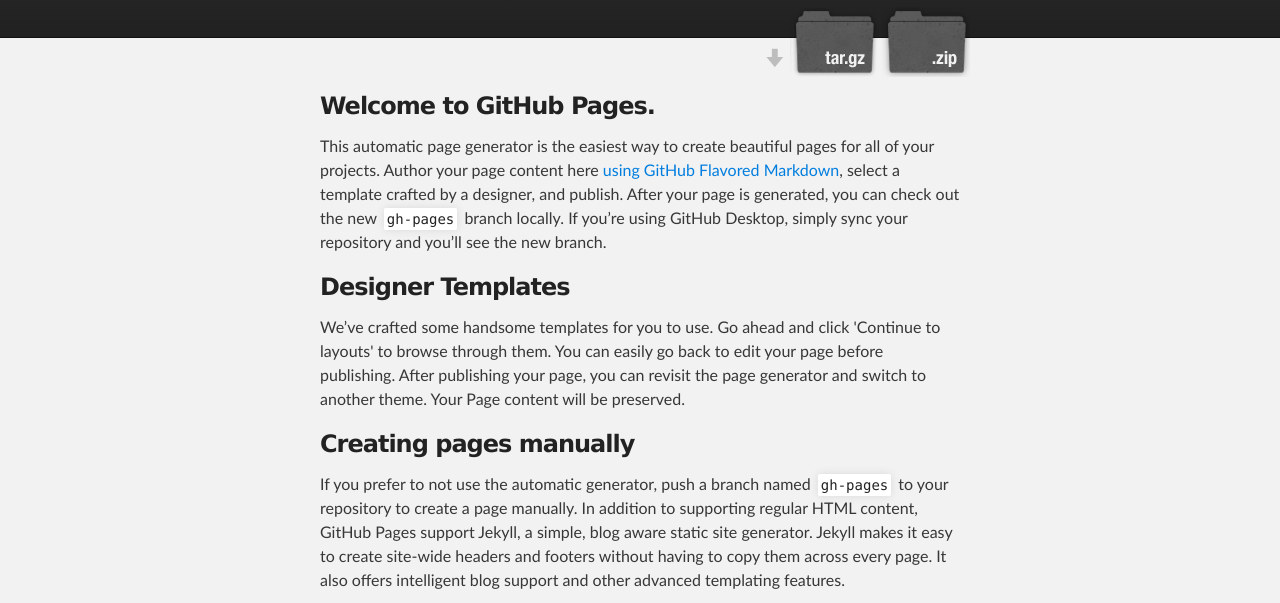
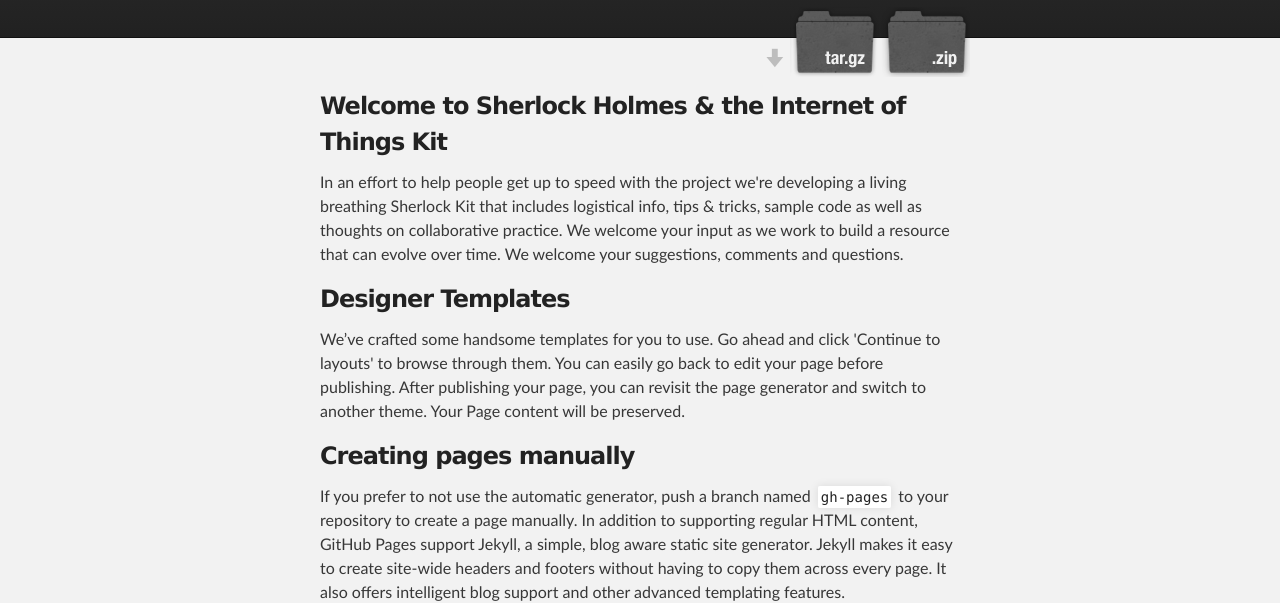
Before and after one commit to sherlockIoT/kit, a plain HTML site: page index.html in a window 1280 px wide. Shown: the part 208-811 px from the top of the page. Drawn offline with Linux system fonts and the light colour scheme.

```diff
--- a/index.html
+++ b/index.html
@@ -32,9 +32,9 @@
     <div id="main_content_wrap" class="outer">
       <section id="main_content" class="inner">
         <h3>
-<a id="welcome-to-github-pages" class="anchor" href="#welcome-to-github-pages" aria-hidden="true"><span aria-hidden="true" class="octicon octicon-link"></span></a>Welcome to GitHub Pages.</h3>
+<a id="welcome-to-sherlock-holmes--the-internet-of-things-kit" class="anchor" href="#welcome-to-sherlock-holmes--the-internet-of-things-kit" aria-hidden="true"><span aria-hidden="true" class="octicon octicon-link"></span></a>Welcome to Sherlock Holmes &amp; the Internet of Things Kit</h3>
 
-<p>This automatic page generator is the easiest way to create beautiful pages for all of your projects. Author your page content here <a href="https://guides.github.com/features/mastering-markdown/">using GitHub Flavored Markdown</a>, select a template crafted by a designer, and publish. After your page is generated, you can check out the new <code>gh-pages</code> branch locally. If you’re using GitHub Desktop, simply sync your repository and you’ll see the new branch.</p>
+<p>In an effort to help people get up to speed with the project we're developing a living breathing Sherlock Kit that includes logistical info, tips &amp; tricks, sample code as well as thoughts on collaborative practice. We welcome your input as we work to build a resource that can evolve over time. We welcome your suggestions, comments and questions. </p>
 
 <h3>
 <a id="designer-templates" class="anchor" href="#designer-templates" aria-hidden="true"><span aria-hidden="true" class="octicon octicon-link"></span></a>Designer Templates</h3>
```
Also changed, not shown: params.json (+1 -1 lines).
